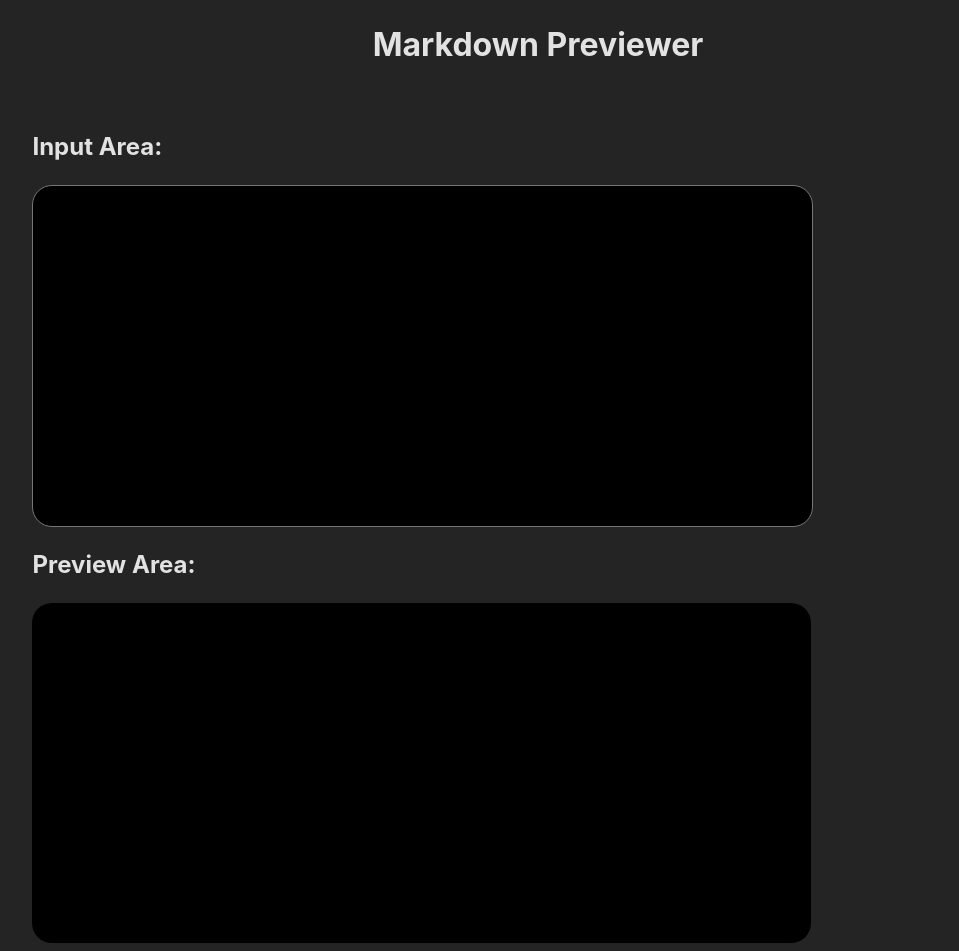
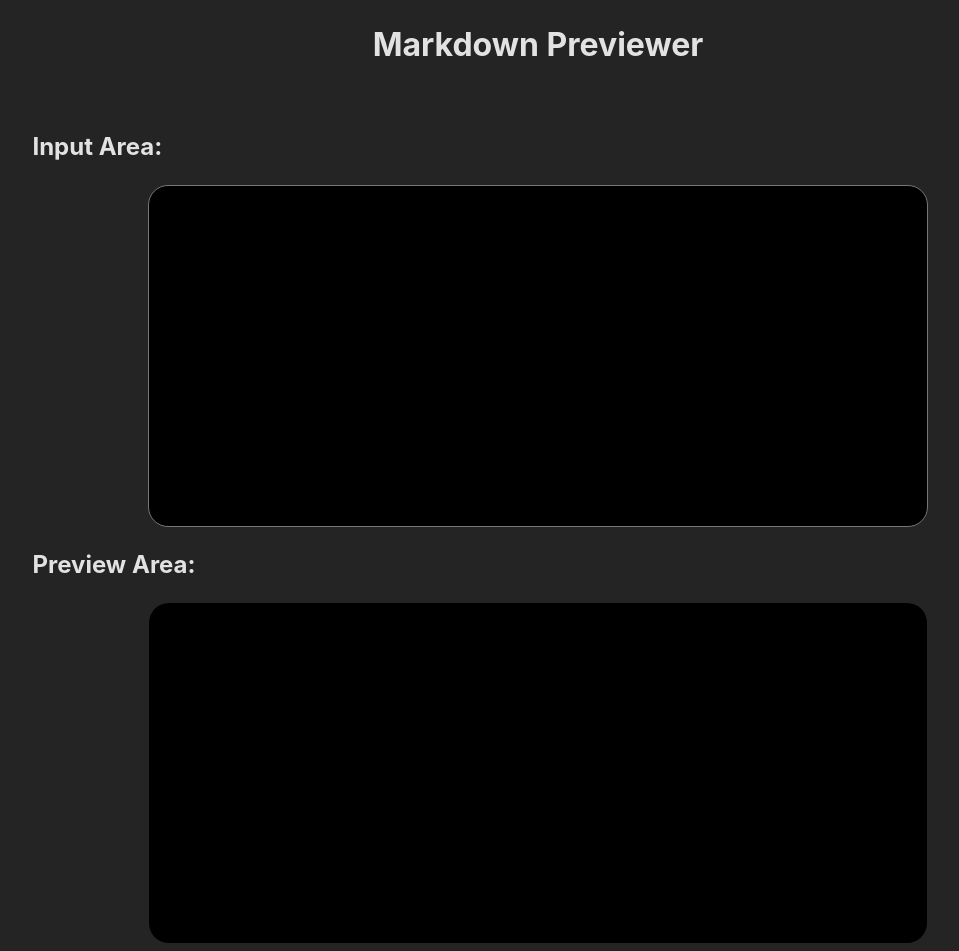
Before and after one commit to Annojoker/Markdown_previewer, a React (Vite) app: page / in a window 1280 px wide. Shown: the whole page, without its empty margins (102-1061 px from the left). Built offline with nearby package versions, Linux system fonts and the light colour scheme.

Commit message:
Changes the alignment of the text box

```diff
--- a/src/App.css
+++ b/src/App.css
@@ -9,6 +9,7 @@
 #editor {
     width: 75%;
     height: 40vh;
+    margin: auto;
     font-size: 18px;
     background-color: black;
     resize: none;
@@ -21,6 +22,7 @@
 #preview {
   width: 75%;
   height: 40vh;
+  margin: auto;
   font-size: 18px;
   background-color: black;
   resize: none;
```
